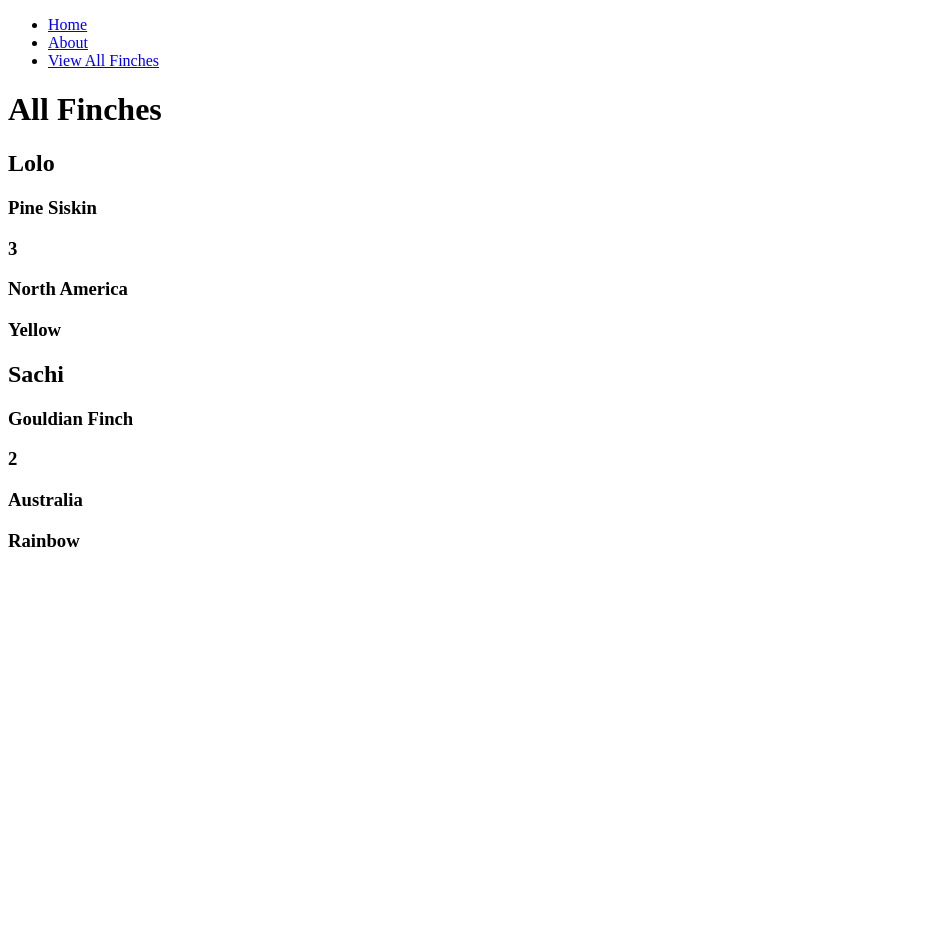
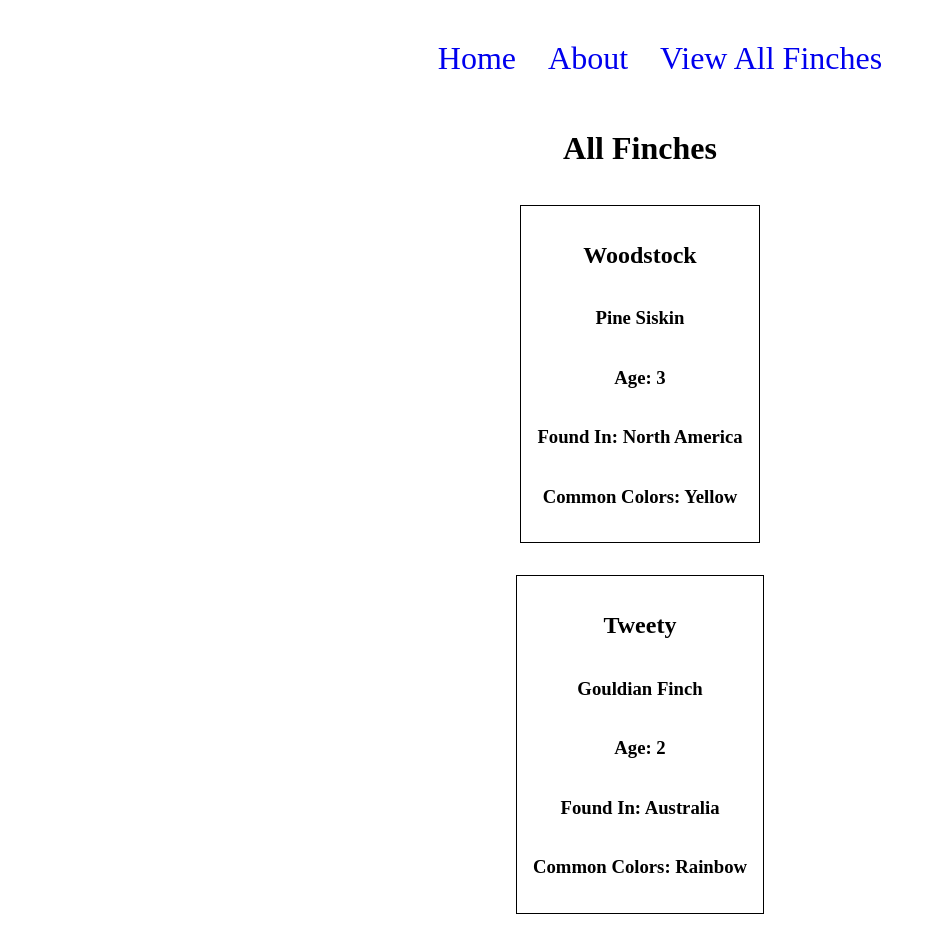
Before and after one commit to bryanstark1/finchcollector, a Django app: page /finches/ in a window 1280 px wide. Shown: the whole page, without its empty margins (0-936 px from the left). Before the commit the page ends 547 px from the top, so only its background shows below. Run offline with Django 4.2, Linux system fonts and the light colour scheme.

Commit message:
Basic CSS styling

```diff
--- a/main_app/static/css/style.css
+++ b/main_app/static/css/style.css
@@ -0,0 +1,29 @@
+header {
+  font-size: 2rem;
+}
+
+nav ul {
+  display: flex;
+  gap: 2rem;
+  justify-content: center;
+  list-style: none;
+}
+
+nav ul li  a {
+  text-decoration: none;
+}
+
+body {
+  display: flex;
+  flex-direction: column;
+  align-items: center;
+}
+
+.finch-card {
+  display: flex;
+  flex-direction: column;
+  align-items: center;
+  border: solid black 1px;
+  padding: 1rem;
+  margin: 1rem;
+}
--- a/main_app/templates/finches/index.html
+++ b/main_app/templates/finches/index.html
@@ -7,9 +7,9 @@
     <div class="finch-card">
       <h2>{{ finch.name }}</h2>
       <h3>{{ finch.breed }}</h3>
-      <h3>{{ finch.age }}</h3>
-      <h3>{{ finch.location }}</h3>
-      <h3>{{ finch.color }}</h3>
+      <h3>Age: {{ finch.age }}</h3>
+      <h3>Found In: {{ finch.location }}</h3>
+      <h3>Common Colors: {{ finch.color }}</h3>
     </div>
   {% endfor %}
 
--- a/main_app/views.py
+++ b/main_app/views.py
@@ -1,8 +1,8 @@
 from django.shortcuts import render
 
 finches = [
-  {'name': 'Lolo', 'breed': 'Pine Siskin', 'location': 'North America', 'color': 'Yellow', 'age': 3},
-  {'name': 'Sachi', 'breed': 'Gouldian Finch', 'location': 'Australia', 'color': 'Rainbow', 'age': 2},
+  {'name': 'Woodstock', 'breed': 'Pine Siskin', 'location': 'North America', 'color': 'Yellow', 'age': 3},
+  {'name': 'Tweety', 'breed': 'Gouldian Finch', 'location': 'Australia', 'color': 'Rainbow', 'age': 2},
 ]
 
 
```
